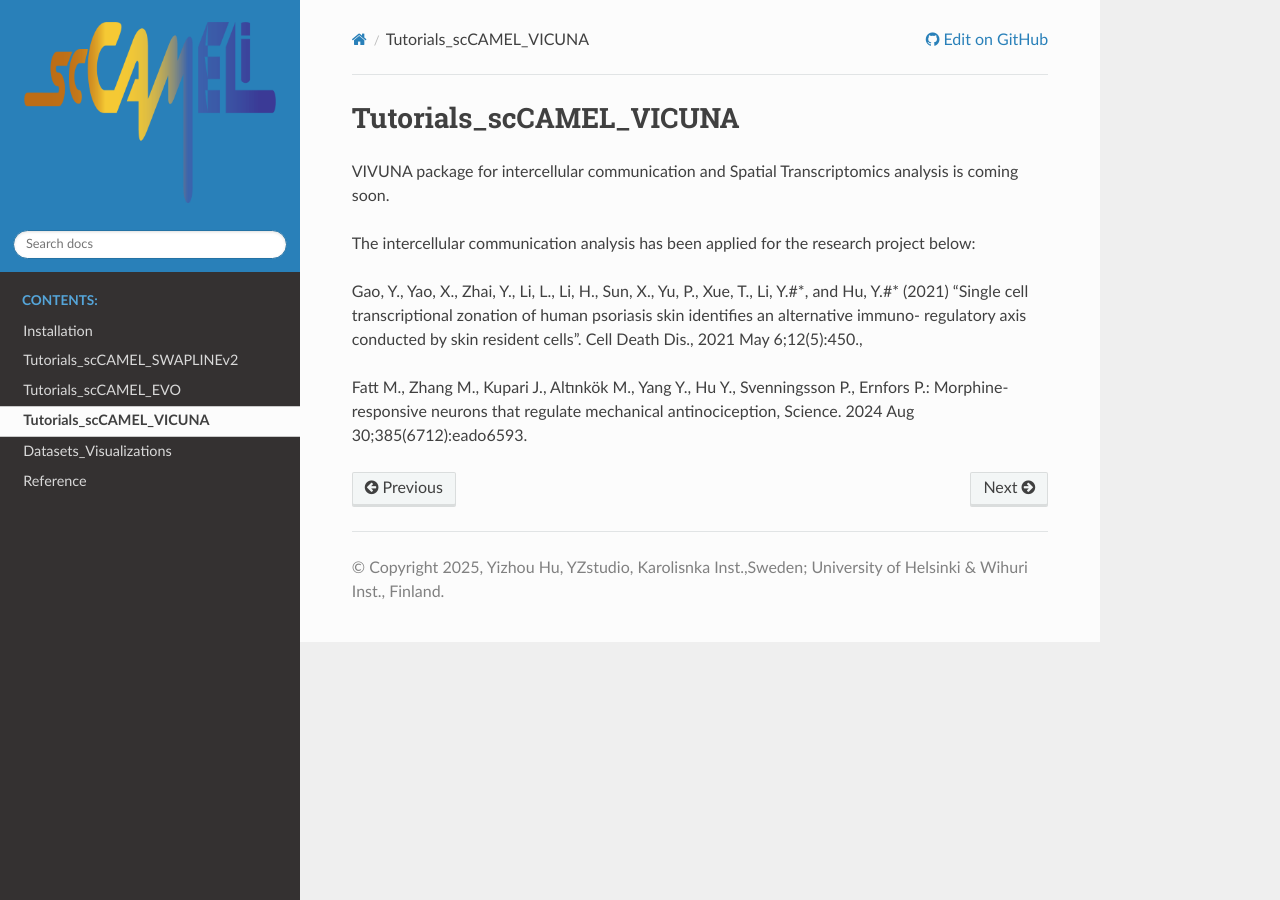
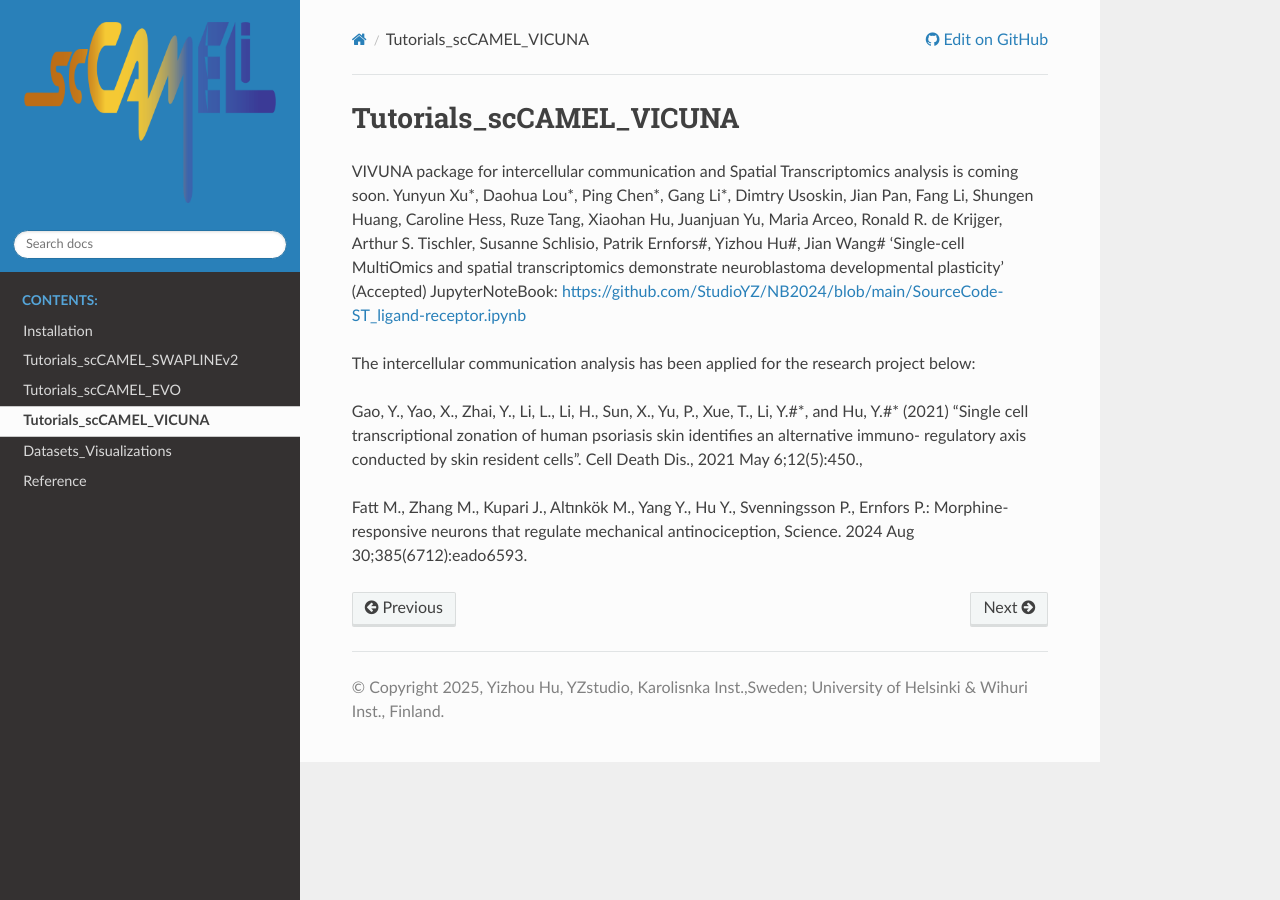
Before and after one commit to StudioYZ/scCAMEL, a Sphinx documentation site: the page built from source/Tutorials_scCAMEL_VICUNA/index.rst, in a window 1280 px wide. Built offline with Sphinx 7.4.7 and the Read the Docs theme 3.1.0, drawn with Linux system fonts in a browser that asks for light colours; pages that are not in the unit, such as notebooks, are missing from menus.

Commit message:
Update index.rst

```diff
--- a/source/Tutorials_scCAMEL_VICUNA/index.rst
+++ b/source/Tutorials_scCAMEL_VICUNA/index.rst
@@ -2,6 +2,10 @@
 =============================
 
 VIVUNA package for intercellular communication and Spatial Transcriptomics analysis is coming soon.
+Yunyun Xu*, Daohua Lou*, Ping Chen*, Gang Li*, Dimtry Usoskin, Jian Pan, Fang Li, Shungen Huang, Caroline Hess, Ruze Tang, Xiaohan Hu, Juanjuan Yu, Maria Arceo, Ronald R. de Krijger, Arthur S. Tischler, Susanne Schlisio, Patrik Ernfors#, Yizhou Hu#, Jian Wang# ‘Single-cell MultiOmics and spatial transcriptomics demonstrate neuroblastoma developmental plasticity’ (Accepted)
+JupyterNoteBook: https://github.com/StudioYZ/NB2024/blob/main/SourceCode-ST_ligand-receptor.ipynb
+
+
 
 The intercellular communication analysis has been applied for the research project below:
 
```
